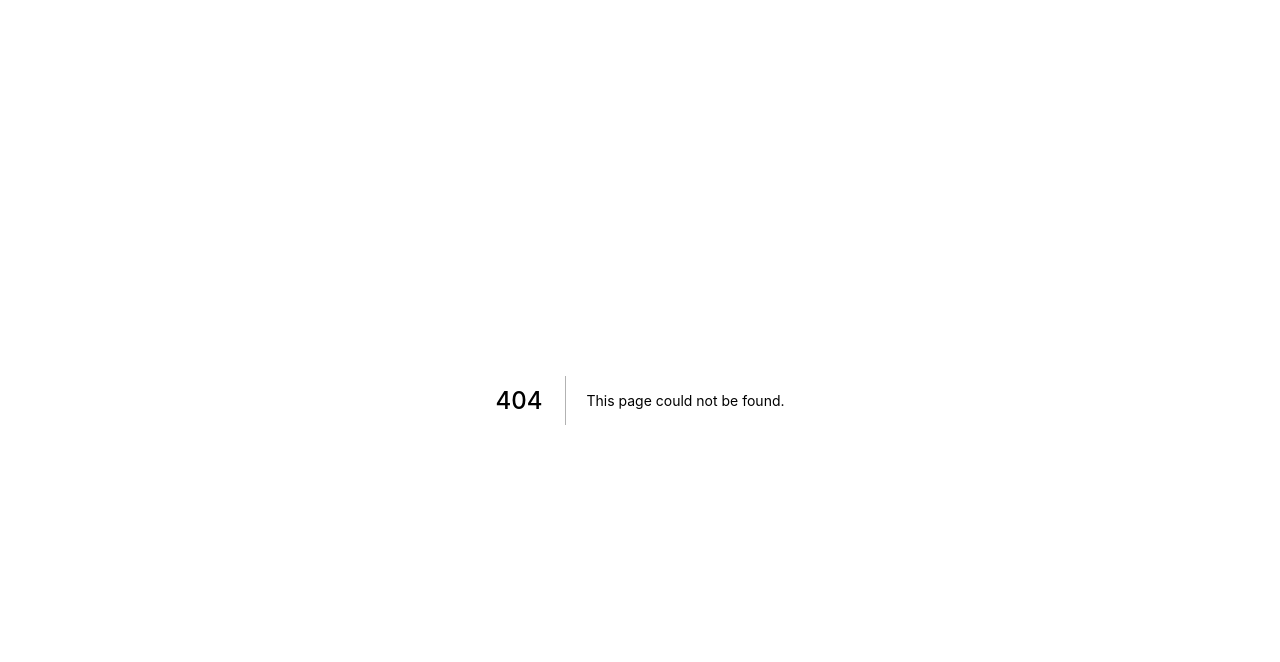
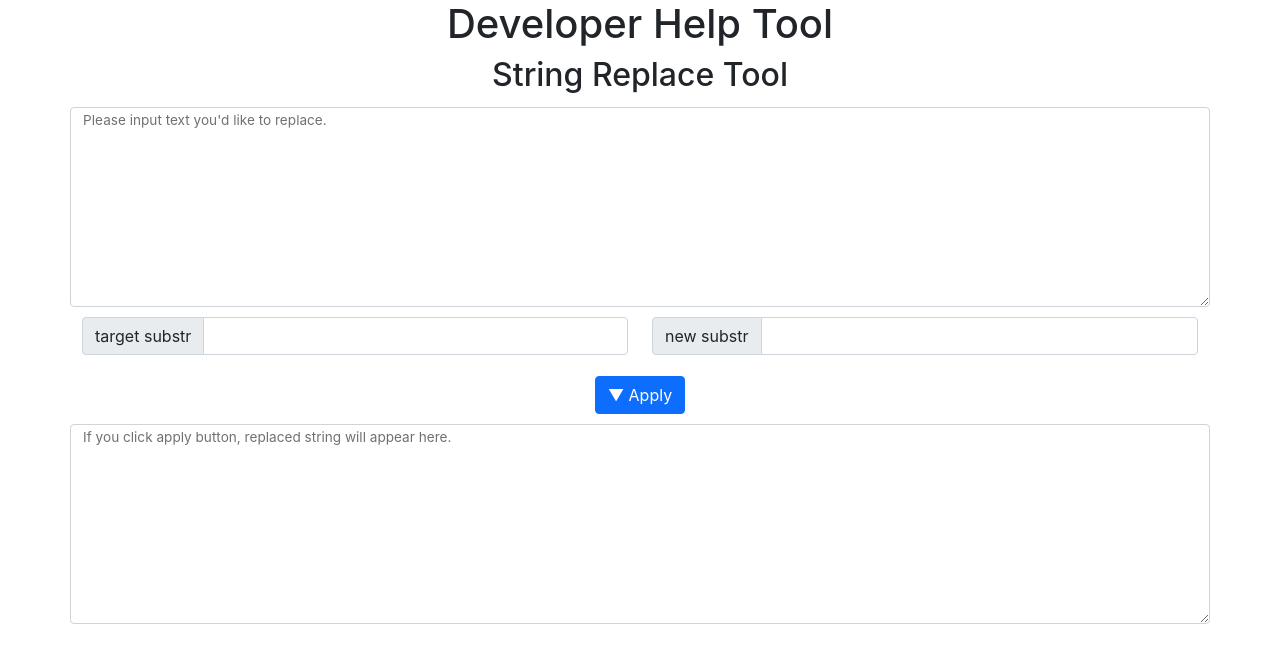
Before and after one commit to eno314/DeveloperHelpTool, a Next.js app: page /string/replace in a window 1280 px wide. Before the commit this address had no page. Shown: the top 662 px of the page. Built offline with nearby package versions, Linux system fonts and the light colour scheme.

Commit message:
add string replace form

```diff
--- /dev/null
+++ b/src/components/StringReplaceForm/StringReplaceForm.tsx
@@ -0,0 +1,126 @@
+import React, { ReactNode } from "react";
+
+type State = {
+    replacedStr: string,
+    targetSubstr: string,
+    newSubstr: string,
+    resultStr: string,
+}
+
+class StringReplaceForm extends React.Component<{}, State> {
+
+    private readonly styles = {
+        textArea: {
+            height: 200,
+            marginTop: 5,
+            marginBottom: 5,
+        },
+        buttonsRow: {
+            marginTop: 5,
+            marginBottom: 5,
+        }
+    }
+
+    constructor(prop: any) {
+        super(prop)
+        this.state = {
+            replacedStr: '',
+            targetSubstr: '',
+            newSubstr: '',
+            resultStr: '',
+        }
+
+        this.onChangeReplacedTextarea = this.onChangeReplacedTextarea.bind(this)
+        this.onChangeTargetSubstr = this.onChangeTargetSubstr.bind(this)
+        this.onChangeNewSubstr = this.onChangeNewSubstr.bind(this)
+        this.onChangeResultTextarea = this.onChangeResultTextarea.bind(this)
+        this.onClickReplace = this.onClickReplace.bind(this)
+    }
+
+    render(): ReactNode {
+        return (
+            <div className={"container"}>
+                <div className={"row form-floating"}>
+                    <textarea
+                        className={"form-control textarea"}
+                        id="replacedTextarea"
+                        onChange={this.onChangeReplacedTextarea}
+                        style={this.styles.textArea}
+                        value={this.state.replacedStr}
+                    />
+                    <label htmlFor={"replacedTextarea"}>Please input text you'd like to replace.</label>
+                </div>
+                <div className={"row"} style={this.styles.buttonsRow}>
+                    <div className={"input-group mb-3 col"}>
+                        <span className={"input-group-text"} id={"targetSubstr"}>target substr</span>
+                        <input
+                            type={"url"}
+                            className={"form-control"}
+                            aria-describedby={"targetSubstr"}
+                            value={this.state.targetSubstr}
+                            onChange={this.onChangeTargetSubstr} />
+                    </div>
+                    <div className={"input-group mb-3 col"}>
+                        <span className={"input-group-text"} id={"newSubstr"}>new substr</span>
+                        <input
+                            type={"url"}
+                            className={"form-control"}
+                            aria-describedby={"newSubstr"}
+                            value={this.state.newSubstr}
+                            onChange={this.onChangeNewSubstr} />
+                    </div>
+                </div>
+                <div className={"row"} style={this.styles.buttonsRow}>
+                    <div className={"col text-center"}>
+                        <button type={"button"} className={"btn btn-primary"} onClick={this.onClickReplace}>▼ Apply</button>
+                    </div>
+                </div>
+                <div className={"row form-floating"}>
+                    <textarea
+                        className={"form-control textarea"}
+                        id="newTextarea"
+                        style={this.styles.textArea}
+                        value={this.state.resultStr}
+                        onChange={this.onChangeResultTextarea}
+                    />
+                    <label htmlFor={"newTextarea"}>If you click apply button, replaced string will appear here.</label>
+                </div>
+            </div>
+        )
+    }
+
+    onChangeReplacedTextarea(e: React.ChangeEvent<HTMLTextAreaElement>) {
+        this.setState({
+            replacedStr: e.target.value
+        })
+    }
+
+    onChangeTargetSubstr(e: React.ChangeEvent<HTMLInputElement>) {
+        this.setState({
+            targetSubstr: e.target.value
+        })
+    }
+
+    onChangeNewSubstr(e: React.ChangeEvent<HTMLInputElement>) {
+        this.setState({
+            newSubstr: e.target.value
+        })
+    }
+
+    onChangeResultTextarea(e: React.ChangeEvent<HTMLTextAreaElement>) {
+        this.setState({
+            resultStr: e.target.value
+        })
+    }
+
+    onClickReplace(e: React.MouseEvent<HTMLElement>) {
+        const replacedStr = this.state.replacedStr
+        const targetSubstr = this.state.targetSubstr
+        const newSubstr = this.state.newSubstr
+        this.setState({
+            resultStr: replacedStr.replaceAll(targetSubstr, newSubstr)
+        })
+    }
+}
+
+export default StringReplaceForm
--- /dev/null
+++ b/src/pages/string/replace/index.tsx
@@ -0,0 +1,10 @@
+import DeveloperHelpToolFrame from "@/components/molecules/DeveloperHelpToolFrame/DeveloperHelpToolFrame";
+import StringReplaceForm from "@/components/StringReplaceForm/StringReplaceForm";
+import React from 'react'
+
+export default function StringReplace() {
+    return <DeveloperHelpToolFrame
+        subTitle={"String Replace Tool"}
+        content={<StringReplaceForm />}
+    />
+}
```
Also changed, not shown: src/components/molecules/Index/Index.tsx (+11 -3 lines), 1 other file (tests, documents, lock files or other folders).
